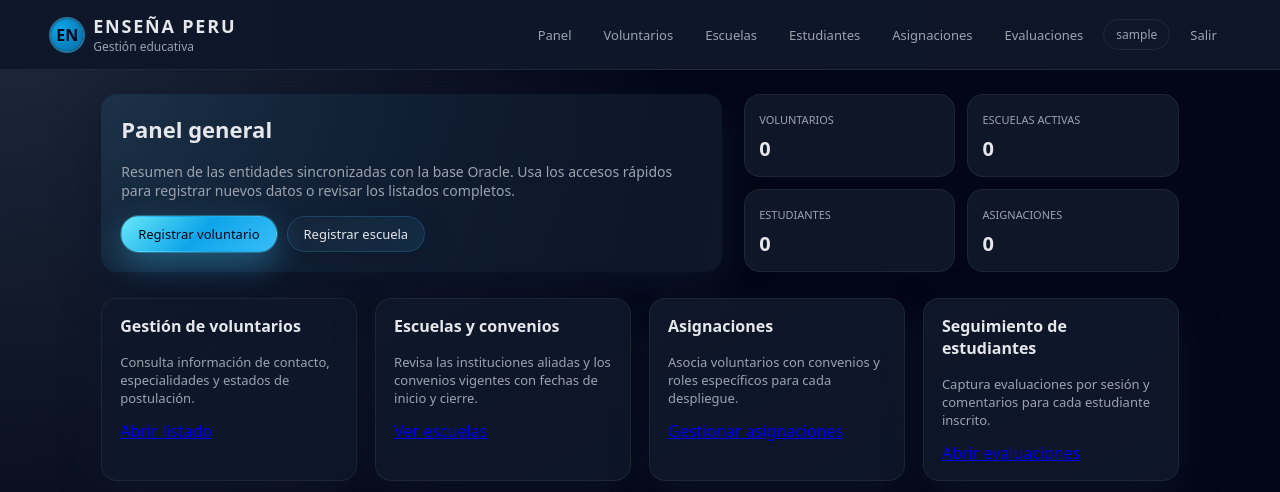
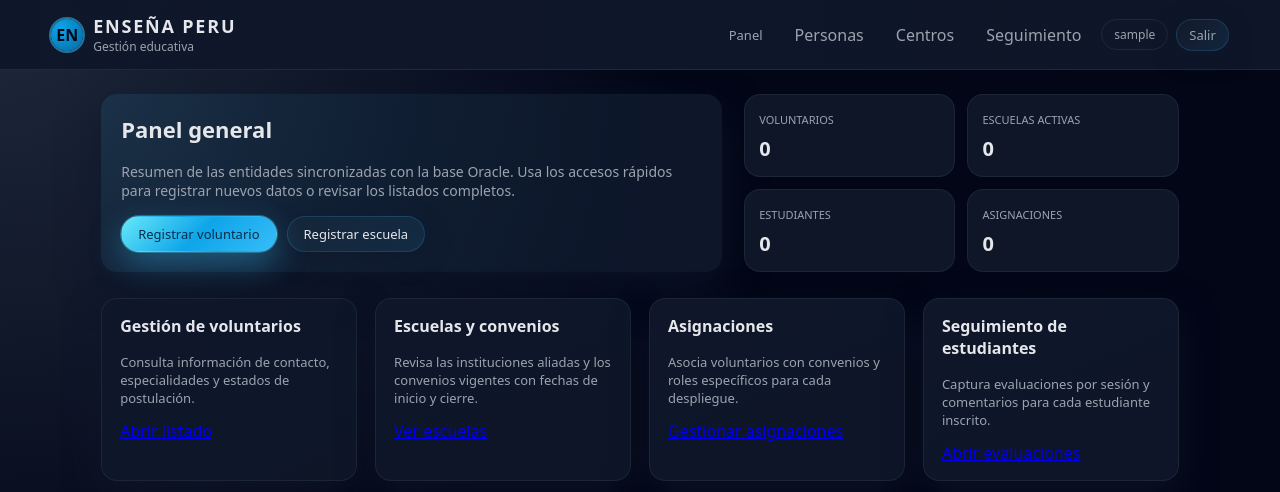
Before and after one commit to Miguel41844x/ENSENAPERU_SYSTEM, a Django app: page / in a window 1280 px wide. Shown: the top 492 px of the page. Run offline with Django 5.2, Linux system fonts and the light colour scheme; the visitor is signed in with stand-in values (Sample User, id 1); data that the repository does not hold is empty.

Commit message:
Organize navigation menus and improve button contrast

```diff
--- a/static/css/ensenaperu.css
+++ b/static/css/ensenaperu.css
@@ -110,6 +110,61 @@ body {
     background: rgba(15, 23, 42, 0.75);
 }
 
+.menu-block {
+    position: relative;
+    display: inline-flex;
+    align-items: stretch;
+}
+
+.menu-block summary {
+    list-style: none;
+    cursor: pointer;
+    border-radius: 999px;
+    padding: 6px 12px;
+    color: var(--text-muted);
+    transition: background var(--transition-fast), color var(--transition-fast), transform var(--transition-fast);
+}
+
+.menu-block summary::-webkit-details-marker {
+    display: none;
+}
+
+.menu-block[open] summary,
+.menu-block summary:hover {
+    background: rgba(15, 23, 42, 0.95);
+    color: var(--text-main);
+    transform: translateY(-1px);
+}
+
+.menu-panel {
+    position: absolute;
+    top: calc(100% + 10px);
+    left: 0;
+    min-width: 200px;
+    display: flex;
+    flex-direction: column;
+    gap: 6px;
+    padding: 10px;
+    border-radius: var(--radius-lg);
+    background: linear-gradient(180deg, #0b1222 0%, #0b1120 100%);
+    border: 1px solid var(--border-soft);
+    box-shadow: var(--shadow-soft);
+    z-index: 30;
+}
+
+.menu-panel a {
+    padding: 10px 12px;
+    border-radius: var(--radius-sm);
+    color: var(--text-main);
+    border: 1px solid transparent;
+    background: rgba(15, 23, 42, 0.65);
+}
+
+.menu-panel a:hover {
+    border-color: rgba(103, 232, 249, 0.3);
+    background: rgba(14, 165, 233, 0.12);
+}
+
 /* Layout */
 
 .page {
@@ -150,7 +205,7 @@ body {
 .btn-primary {
     position: relative;
     background: linear-gradient(135deg, var(--accent-soft), var(--accent-strong), var(--accent));
-    color: #020617;
+    color: #052e4d;
     box-shadow: 0 12px 32px rgba(56, 189, 248, 0.38), 0 0 0 1px rgba(103, 232, 249, 0.3);
     overflow: hidden;
 }
--- a/templates/base.html
+++ b/templates/base.html
@@ -19,13 +19,32 @@
         <nav class="topnav">
             {% if request.user.is_authenticated %}
                 <a href="{% url 'dashboard' %}">Panel</a>
-                <a href="{% url 'volunteer_list' %}">Voluntarios</a>
-                <a href="{% url 'school_list' %}">Escuelas</a>
-                <a href="{% url 'student_list' %}">Estudiantes</a>
-                <a href="{% url 'assignment_list' %}">Asignaciones</a>
-                <a href="{% url 'evaluation_list' %}">Evaluaciones</a>
+
+                <details class="menu-block">
+                    <summary>Personas</summary>
+                    <div class="menu-panel">
+                        <a href="{% url 'volunteer_list' %}">Voluntarios</a>
+                        <a href="{% url 'student_list' %}">Estudiantes</a>
+                    </div>
+                </details>
+
+                <details class="menu-block">
+                    <summary>Centros</summary>
+                    <div class="menu-panel">
+                        <a href="{% url 'school_list' %}">Escuelas</a>
+                        <a href="{% url 'assignment_list' %}">Asignaciones</a>
+                    </div>
+                </details>
+
+                <details class="menu-block">
+                    <summary>Seguimiento</summary>
+                    <div class="menu-panel">
+                        <a href="{% url 'evaluation_list' %}">Evaluaciones</a>
+                    </div>
+                </details>
+
                 <span class="topnav-user">{{ request.user.username }}</span>
-                <a href="{% url 'logout' %}">Salir</a>
+                <a class="btn-secondary" href="{% url 'logout' %}">Salir</a>
             {% else %}
                 <a href="{% url 'register' %}">Registrarse</a>
                 <a class="btn-primary" href="{% url 'login' %}">Iniciar sesión</a>
```
